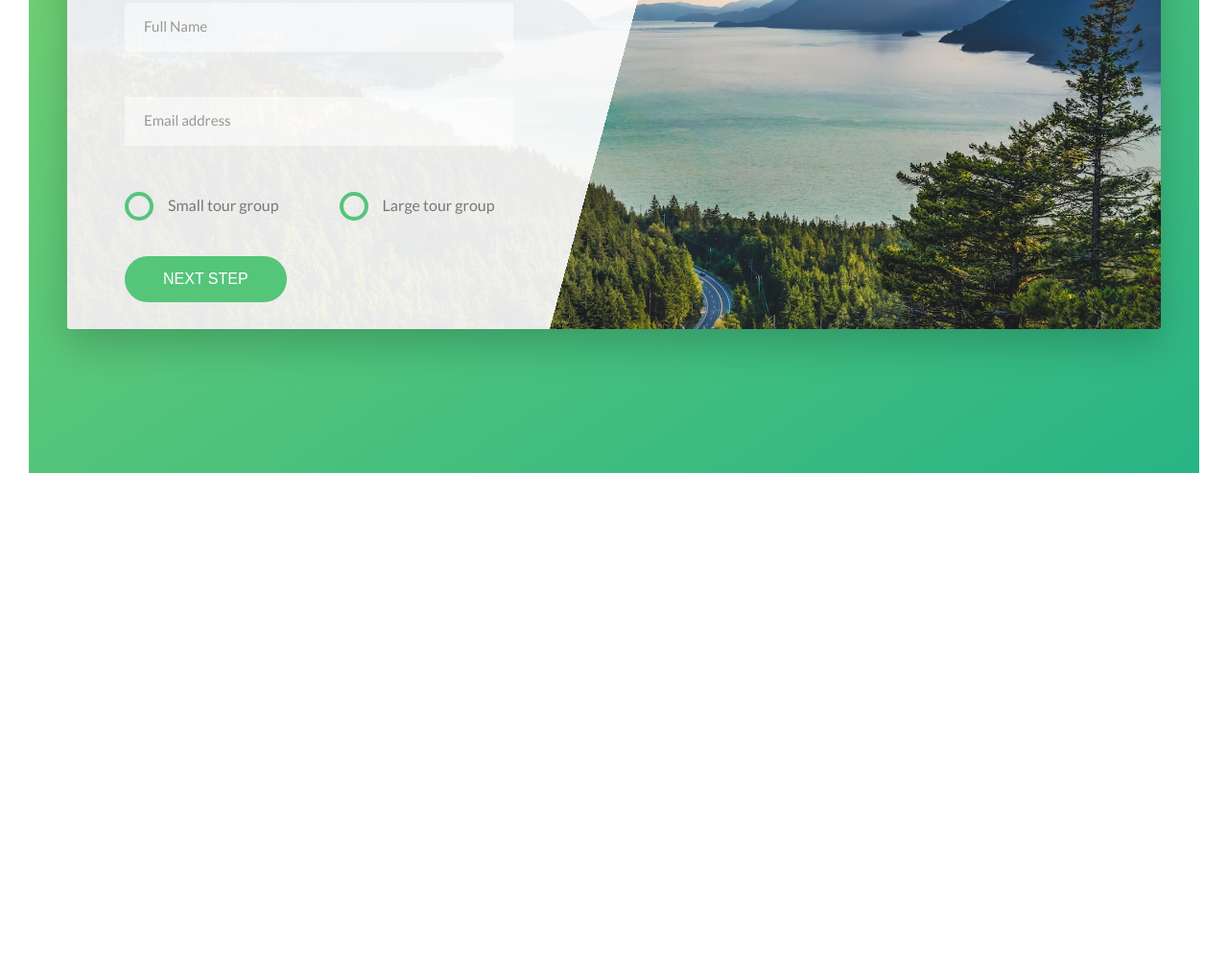
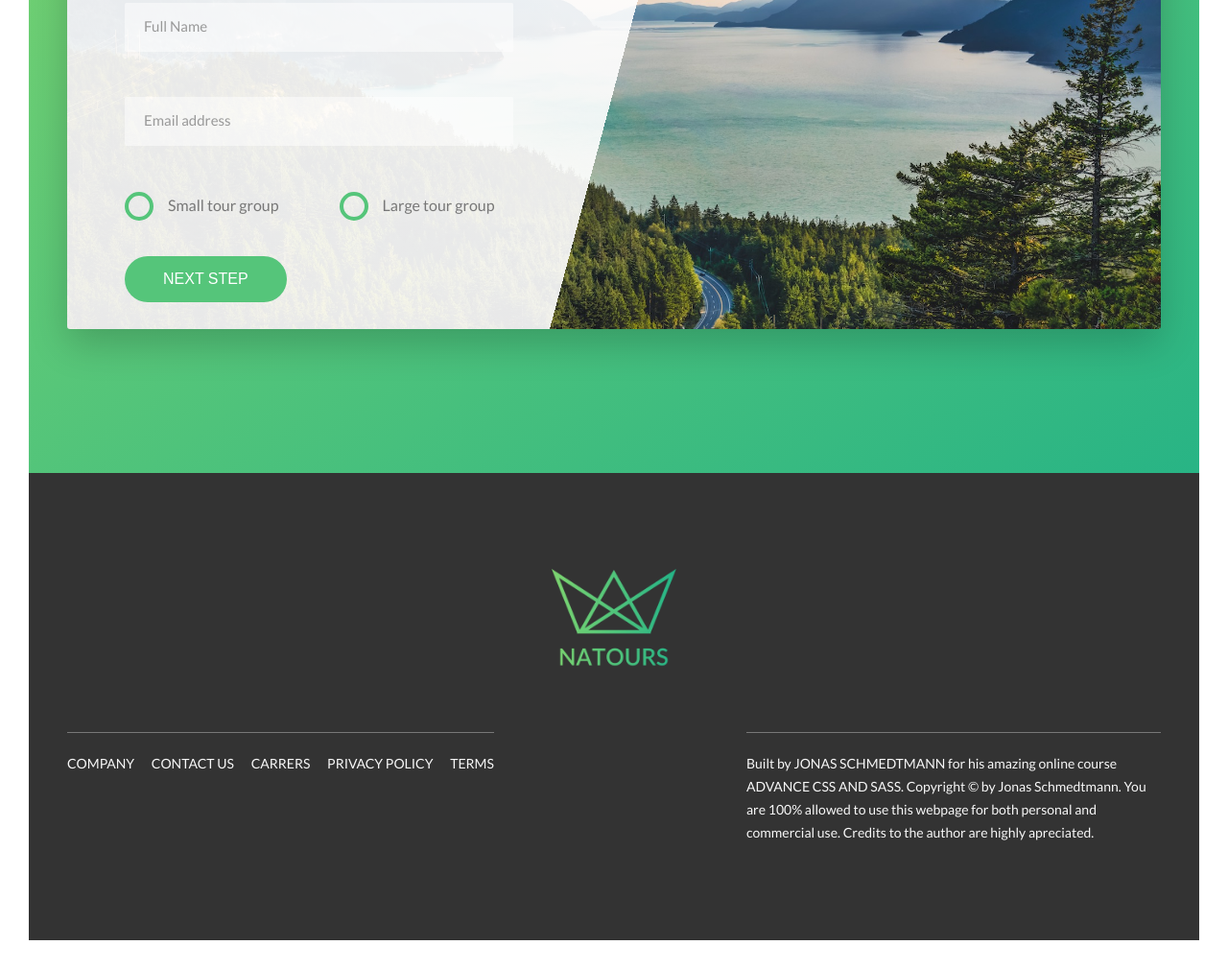
Before and after one commit to alinaianara/Natours, a website: page index.html in a window 1280 px wide. Shown: the part 4764-5774 px from the top of the page at 96% size. Before the commit the page ends 5287 px from the top, so only its background shows below. Drawn offline with Linux system fonts and the light colour scheme.

Commit message:
adds footer

```diff
--- a/index.html
+++ b/index.html
@@ -385,6 +385,44 @@
         </div>
       </section>
     </main>
+    <footer class="footer">
+      <div class="footer__logo-box">
+        <img src="img/logo-green-2x.png" alt="Full logo" class="footer__logo" />
+      </div>
+      <div class="row">
+        <div class="col-1-of-2">
+          <div class="footer__navigation">
+            <ul class="footer__list">
+              <li class="footer__item">
+                <a href="#" class="footer__link">Company</a>
+              </li>
+              <li class="footer__item">
+                <a href="#" class="footer__link">Contact us</a>
+              </li>
+              <li class="footer__item">
+                <a href="#" class="footer__link">Carrers</a>
+              </li>
+              <li class="footer__item">
+                <a href="#" class="footer__link">Privacy policy</a>
+              </li>
+              <li class="footer__item">
+                <a href="#" class="footer__link">Terms</a>
+              </li>
+            </ul>
+          </div>
+        </div>
+        <div class="col-1-of-2">
+          <p class="footer__copyright">
+            Built by <a href="#" class="footer__link">Jonas Schmedtmann</a> for
+            his amazing online course
+            <a href="" class="footer__link">Advance CSS and Sass</a>. Copyright
+            &copy; by Jonas Schmedtmann. You are 100% allowed to use this
+            webpage for both personal and commercial use. Credits to the author
+            are highly apreciated.
+          </p>
+        </div>
+      </div>
+    </footer>
 
     <!--
     <section class="grid-test">
--- a/sass/abstracts/_variables.scss
+++ b/sass/abstracts/_variables.scss
@@ -14,6 +14,7 @@ $color-grey-light-2: #eee;
 
 $color-grey-dark: #777;
 $color-grey-dark-2: #999;
+$color-grey-dark-3: #333;
 
 $color-white: #fff;
 $color-black: #000;
--- a/sass/components/_form.scss
+++ b/sass/components/_form.scss
@@ -57,6 +57,7 @@
     position: relative;
     padding-left: 4.5rem;
   }
+
   &__radio-button {
     height: 3rem;
     width: 3rem;
--- /dev/null
+++ b/sass/layout/_footer.scss
@@ -0,0 +1,56 @@
+.footer {
+  background-color: $color-grey-dark-3;
+  padding: 10rem 0;
+  font-size: 1.4rem;
+  color: $color-grey-light-1;
+
+  &__logo-box {
+    text-align: center;
+    margin-bottom: 8rem;
+  }
+
+  &__logo {
+    width: 13rem;
+    height: auto;
+  }
+
+  &__navigation {
+    border-top: 1px solid $color-grey-dark;
+    padding-top: 2rem;
+    display: inline-block;
+  }
+
+  &__list {
+    list-style: none;
+  }
+
+  &__item {
+    display: inline-block;
+
+    &:not(:last-child) {
+      margin-right: 1.5rem;
+    }
+  }
+
+  &__link {
+    &:link,
+    &:visited {
+      color: $color-grey-light-1;
+      text-decoration: none;
+      text-transform: uppercase;
+      display: inline-block;
+    }
+    &:hover,
+    &:active {
+      color: $color-primary;
+      box-shadow: 0 0.5rem 1rem rgba($color-black, 0.2);
+    }
+  }
+
+  &__copyright {
+    border-top: 1px solid $color-grey-dark;
+    padding-top: 2rem;
+    width: 80%;
+    float: right;
+  }
+}
--- a/sass/main.scss
+++ b/sass/main.scss
@@ -15,6 +15,7 @@
 @import "components/form";
 @import "components/story";
 
+@import "layout/footer";
 @import "layout/grid";
 @import "layout/header";
 
```
Also changed, not shown: css/style.css, sass/main.css, 1 other file.
